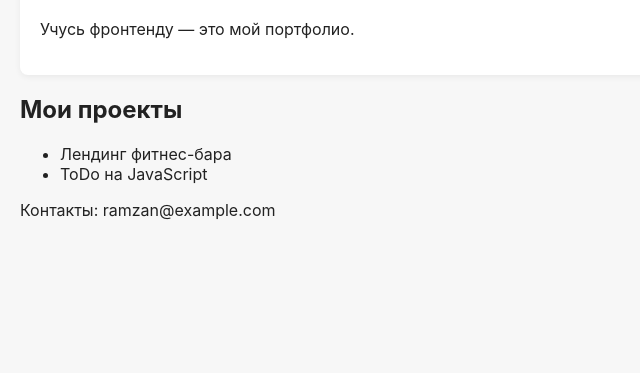
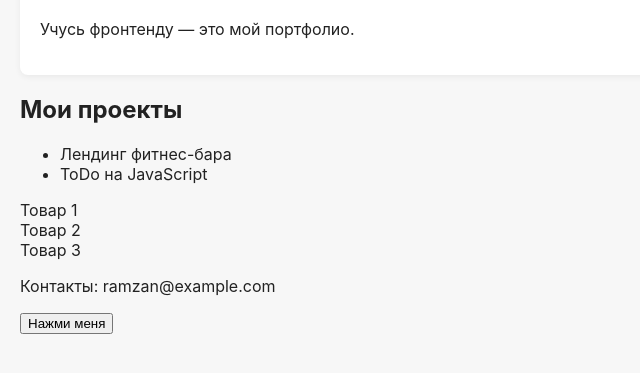
Before and after one commit to Fellixino/html-practice, a plain HTML site: page index.html in a window 1280 px wide. Shown: the part 103-476 px from the top of the page, without its empty margins (0-640 px from the left). Drawn offline with Linux system fonts and the light colour scheme.

Commit message:
js: add simple button demo

```diff
--- a/index.html
+++ b/index.html
@@ -5,7 +5,9 @@
   <meta name="viewport" content="width=device-width,initial-scale=1" />
   <title>Fellixino — Первая страница</title>
   <link rel="stylesheet" href="styles.css" />
+  <script src="script.js" defer></script>
 </head>
+
 <body>
   <header>
     <h1>Привет, я Fellixino</h1>
@@ -19,6 +21,13 @@
       <li>ToDo на JavaScript</li>
     </ul>
   </section>
+  <!-- в body -->
+   <div class="cards">
+    <div class="card">Товар 1</div>
+    <div class="card">Товар 2</div>
+    <div class="card">Товар 3</div>
+   </div>
+
 
   <footer>
     <p>Контакты: ramzan@example.com</p>
--- /dev/null
+++ b/script.js
@@ -0,0 +1,7 @@
+const btn = document.createElement('button');
+btn.textContent = 'Нажми меня';
+document.body.appendChild(btn);
+
+btn.addEventListener('click', () => {
+  alert('Ты молодец! Клик сработал.');
+});
```
